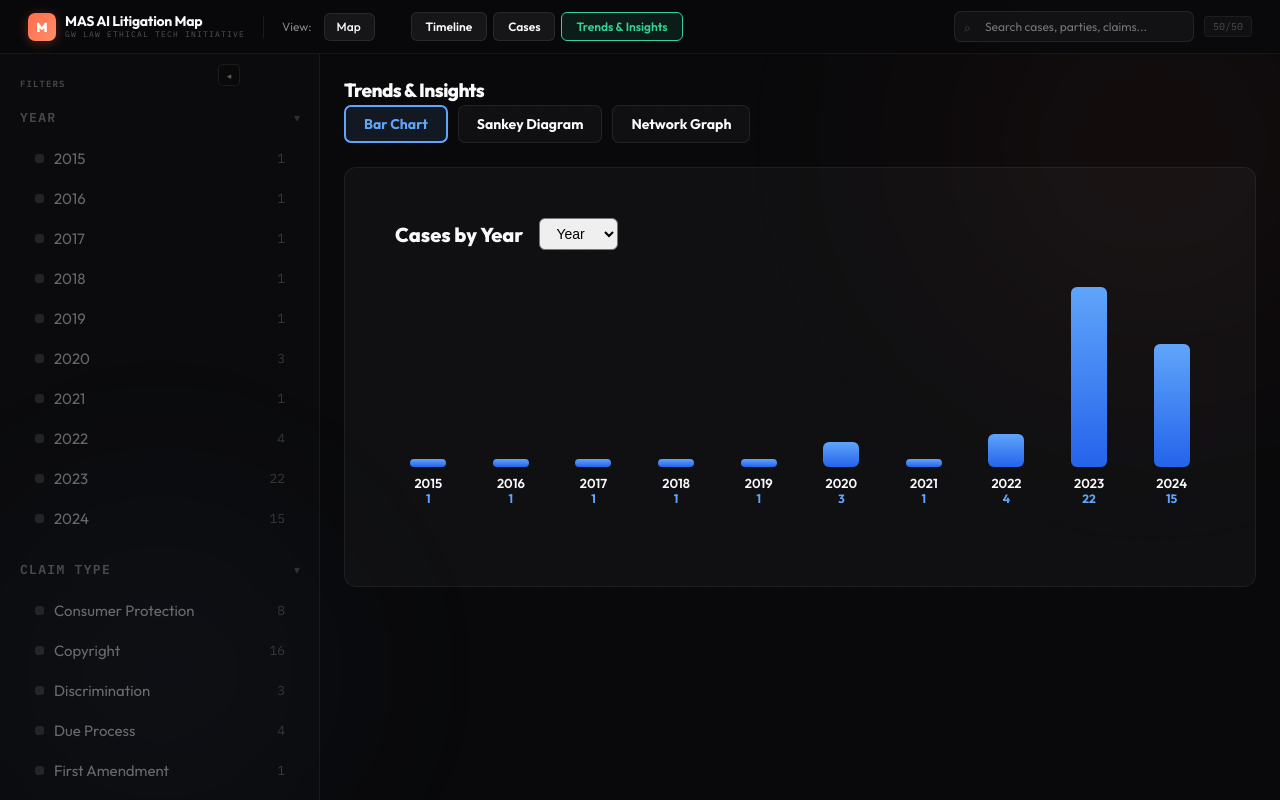
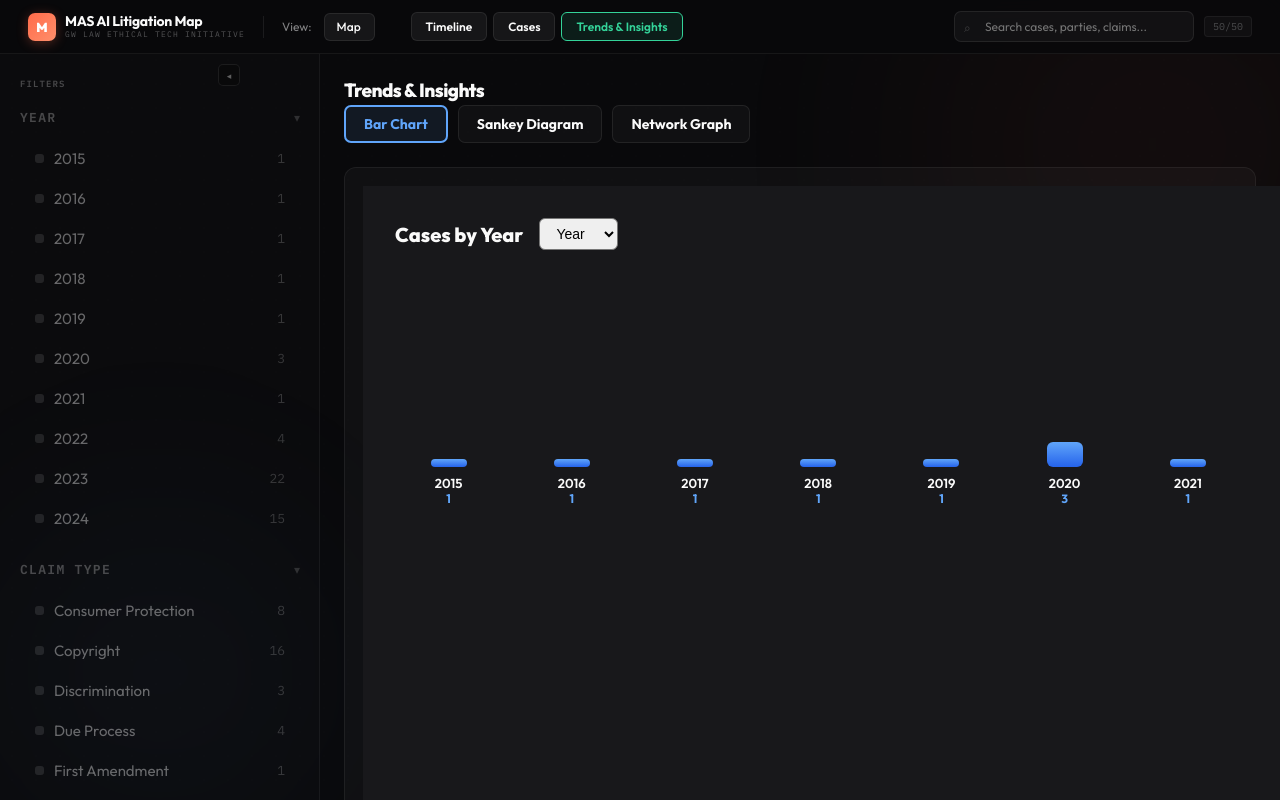
Before and after one commit to samthosiac/MAS-AI-Litigation-Mappers, a React (Vite) app: page / in a window 1280 px wide. Both pictures are taken after a click on the button "Trends & Insights". Built offline with nearby package versions, Linux system fonts and the light colour scheme; the HTML template or start-up script is replaced by a standard one.

Commit message:
bar chart

```diff
--- a/src/BarChart.jsx
+++ b/src/BarChart.jsx
@@ -34,7 +34,15 @@ export default function BarChart({ cases }) {
   const max = Math.max(...Object.values(counts), 1);
 
   return (
-    <div style={{ padding: 32, height: "100%", overflowY: "auto" }}>
+    <div style={{
+      width: "100vw",
+      height: "100vh",
+      minHeight: 0,
+      minWidth: 0,
+      padding: 32,
+      overflow: "auto",
+      background: "#18181B"
+    }}>
       <div style={{ display: "flex", alignItems: "center", gap: 16, marginBottom: 16 }}>
         <h2 style={{ fontSize: 20, fontWeight: 800, margin: 0 }}>Cases by {label}</h2>
         <select value={groupBy} onChange={e => setGroupBy(e.target.value)} style={{ padding: "6px 12px", borderRadius: 6, fontSize: 14 }}>
```
